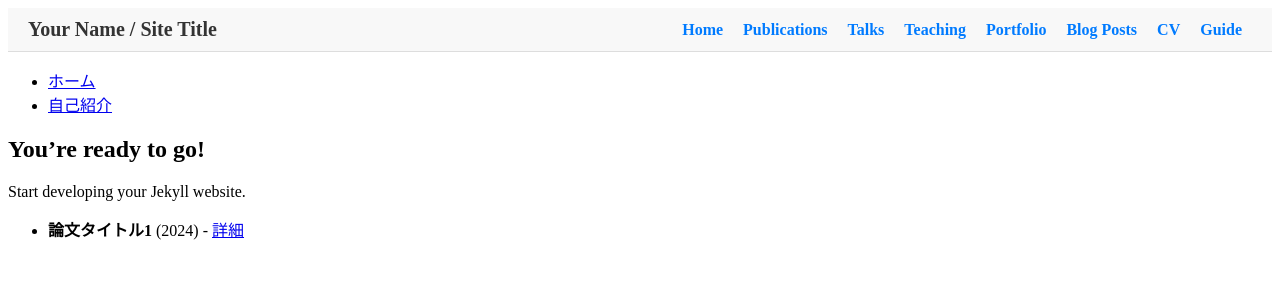
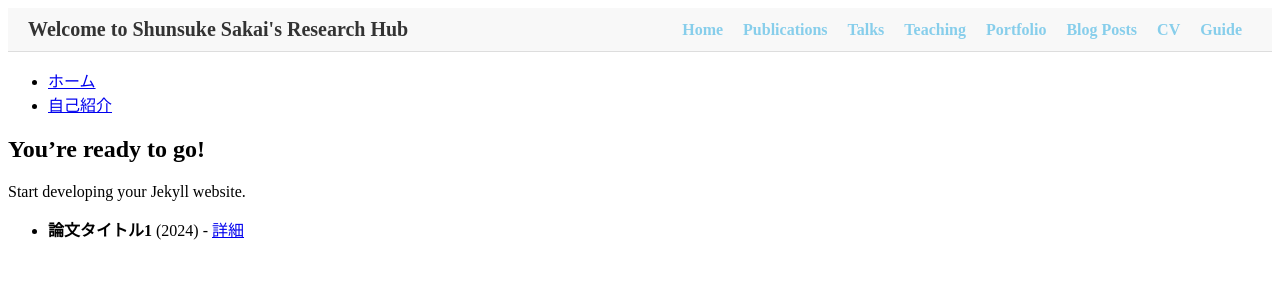
Before and after one commit to SkyShunsuke/SkyShunsuke.gihub.io, a Jekyll site: the page built from index.md, in a window 1280 px wide. Shown: the top 300 px of the page. Built offline with Jekyll 4.4.1, drawn with Linux system fonts in a browser that asks for light colours.

Commit message:
modify css style

```diff
--- a/_config.yml
+++ b/_config.yml
@@ -1,3 +1,3 @@
-title: "研究者ポートフォリオ"
-description: "私の研究・業績を紹介するサイト"
-theme: minima  # Jekyllの標準テーマ
+title: "Shunsuke Sakai's Research Hub"
+description: "HP of Shunsuke Sakai"
+theme: minima
--- a/_includes/navbar.html
+++ b/_includes/navbar.html
@@ -1,6 +1,6 @@
 <nav class="navbar">
     <div class="container">
-        <a href="/" class="brand">Your Name / Site Title</a>
+        <a href="/" class="brand">Welcome to Shunsuke Sakai's Research Hub</a>
         <ul class="nav-links">
             {% for item in site.data.navigation %}
                 <li><a href="{{ item.url | relative_url }}">{{ item.title }}</a></li>
--- a/assets/css/style.css
+++ b/assets/css/style.css
@@ -30,10 +30,12 @@
 
 .nav-links a {
     text-decoration: none;
-    color: #007bff;
+    color: #87CEEB; /* 薄い水色 */
     font-weight: bold;
+    transition: color 0.3s ease-in-out;
 }
 
 .nav-links a:hover {
     text-decoration: underline;
+    color: #5FA8D3; /* 少し濃い水色 */
 }
```
